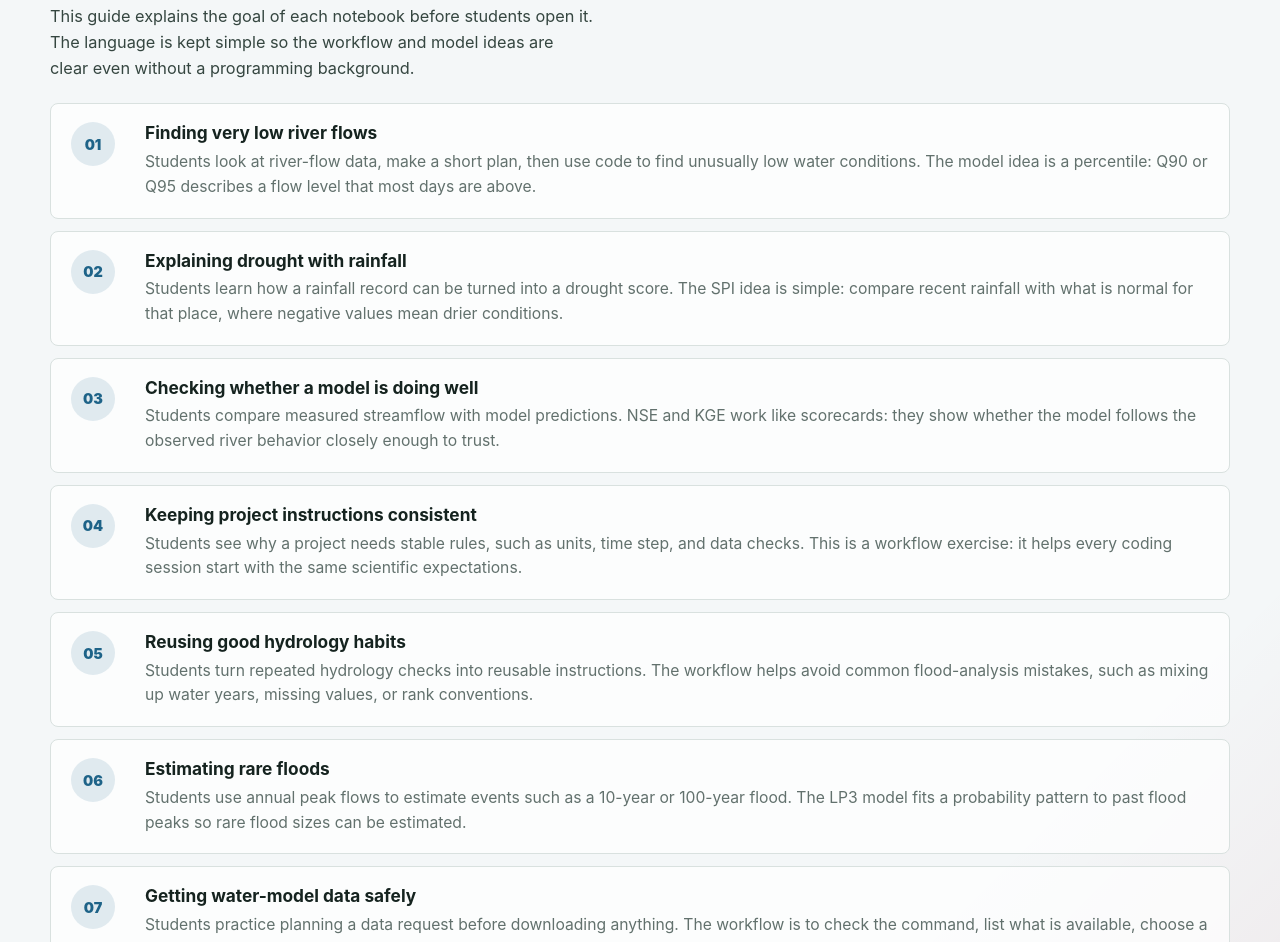
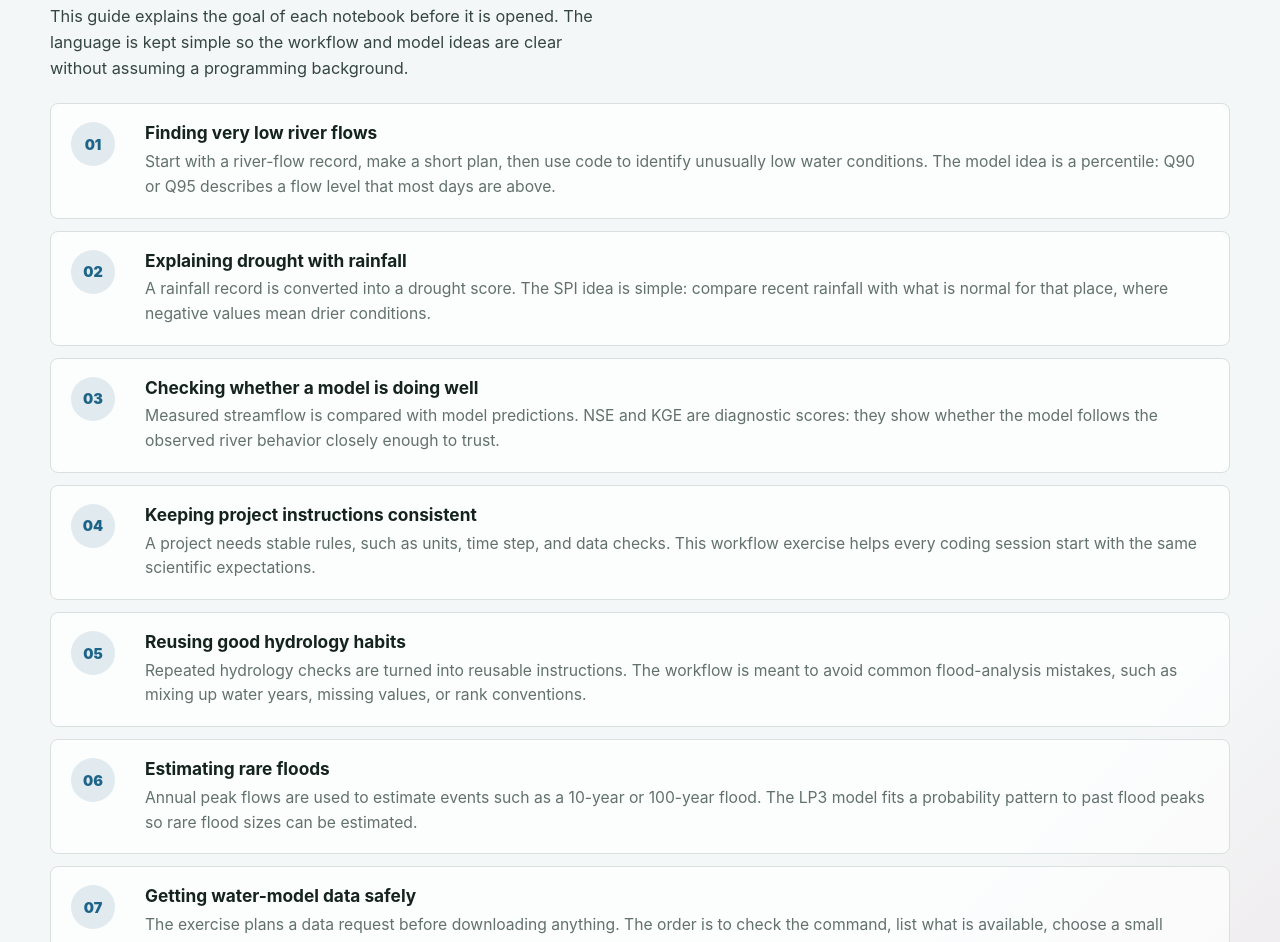
Before and after one commit to Mr-Has/AI-Hydrology-Lab, a plain HTML site: page site/index.html in a window 1280 px wide. Shown: the part 1858-2800 px from the top of the page. Drawn offline with Linux system fonts and the light colour scheme.

Commit message:
Polish exercise copy for course tone

```diff
--- a/site/index.html
+++ b/site/index.html
@@ -42,7 +42,7 @@
         </div>
         <p>
           Open an exercise card to launch the notebook in JupyterLite. Each exercise uses small
-          Python examples for AI-assisted scientific programming in hydrology.
+          Python examples for hydrology work with coding assistants.
           Saved edits stay in your browser and do not change the hosted notebooks.
         </p>
       </section>
@@ -135,9 +135,9 @@
           <p class="eyebrow">Plain-language guide</p>
           <h2 id="plain-guide-title">What each exercise is about</h2>
           <p>
-            This guide explains the goal of each notebook before students open it.
-            The language is kept simple so the workflow and model ideas are clear even
-            without a programming background.
+            This guide explains the goal of each notebook before it is opened.
+            The language is kept simple so the workflow and model ideas are clear
+            without assuming a programming background.
           </p>
         </div>
 
@@ -147,8 +147,8 @@
             <div>
               <h3>Finding very low river flows</h3>
               <p>
-                Students look at river-flow data, make a short plan, then use code to
-                find unusually low water conditions. The model idea is a percentile:
+                Start with a river-flow record, make a short plan, then use code to
+                identify unusually low water conditions. The model idea is a percentile:
                 Q90 or Q95 describes a flow level that most days are above.
               </p>
             </div>
@@ -159,8 +159,8 @@
             <div>
               <h3>Explaining drought with rainfall</h3>
               <p>
-                Students learn how a rainfall record can be turned into a drought score.
-                The SPI idea is simple: compare recent rainfall with what is normal for
+                A rainfall record is converted into a drought score. The SPI idea is
+                simple: compare recent rainfall with what is normal for
                 that place, where negative values mean drier conditions.
               </p>
             </div>
@@ -171,8 +171,8 @@
             <div>
               <h3>Checking whether a model is doing well</h3>
               <p>
-                Students compare measured streamflow with model predictions. NSE and KGE
-                work like scorecards: they show whether the model follows the observed
+                Measured streamflow is compared with model predictions. NSE and KGE
+                are diagnostic scores: they show whether the model follows the observed
                 river behavior closely enough to trust.
               </p>
             </div>
@@ -183,8 +183,8 @@
             <div>
               <h3>Keeping project instructions consistent</h3>
               <p>
-                Students see why a project needs stable rules, such as units, time step,
-                and data checks. This is a workflow exercise: it helps every coding
+                A project needs stable rules, such as units, time step,
+                and data checks. This workflow exercise helps every coding
                 session start with the same scientific expectations.
               </p>
             </div>
@@ -195,8 +195,8 @@
             <div>
               <h3>Reusing good hydrology habits</h3>
               <p>
-                Students turn repeated hydrology checks into reusable instructions. The
-                workflow helps avoid common flood-analysis mistakes, such as mixing up
+                Repeated hydrology checks are turned into reusable instructions. The
+                workflow is meant to avoid common flood-analysis mistakes, such as mixing up
                 water years, missing values, or rank conventions.
               </p>
             </div>
@@ -207,7 +207,7 @@
             <div>
               <h3>Estimating rare floods</h3>
               <p>
-                Students use annual peak flows to estimate events such as a 10-year or
+                Annual peak flows are used to estimate events such as a 10-year or
                 100-year flood. The LP3 model fits a probability pattern to past flood
                 peaks so rare flood sizes can be estimated.
               </p>
@@ -219,8 +219,8 @@
             <div>
               <h3>Getting water-model data safely</h3>
               <p>
-                Students practice planning a data request before downloading anything.
-                The workflow is to check the command, list what is available, choose a
+                The exercise plans a data request before downloading anything.
+                The order is to check the command, list what is available, choose a
                 small target, preview it, and only then download.
               </p>
             </div>
@@ -231,7 +231,7 @@
             <div>
               <h3>Reading stream-gauge data correctly</h3>
               <p>
-                Students work with a USGS-style streamflow response. The model idea is a
+                A USGS-style streamflow response is used as the example. The data idea is a
                 time series: a sequence of flow measurements over time that must be read
                 with the correct field names, units, and dates.
               </p>
@@ -243,7 +243,7 @@
             <div>
               <h3>Comparing drought over different time windows</h3>
               <p>
-                Students run the same drought idea over short and longer rainfall windows.
+                The same drought calculation is run over short and longer rainfall windows.
                 A 1-month SPI can show quick dry spells, while 3- or 6-month SPI values
                 show slower seasonal drought patterns.
               </p>
```
Also changed, not shown: 12 other files.
